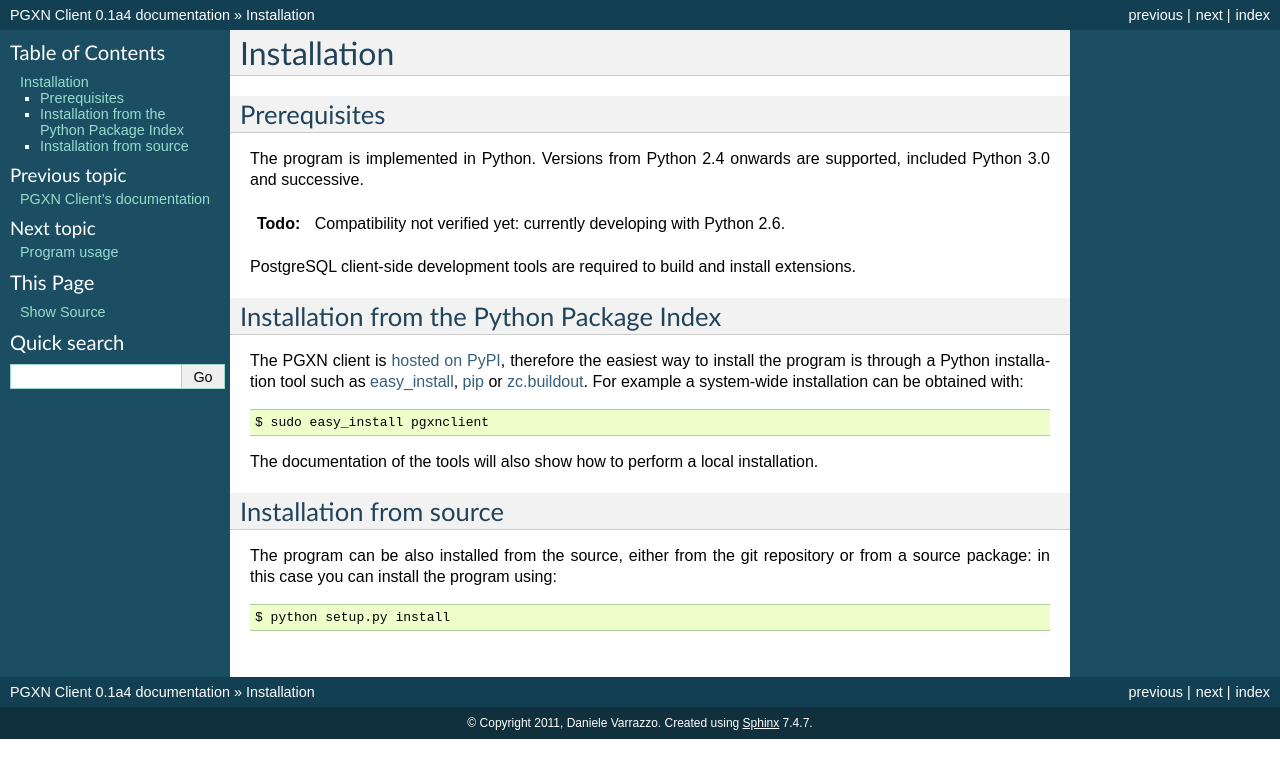
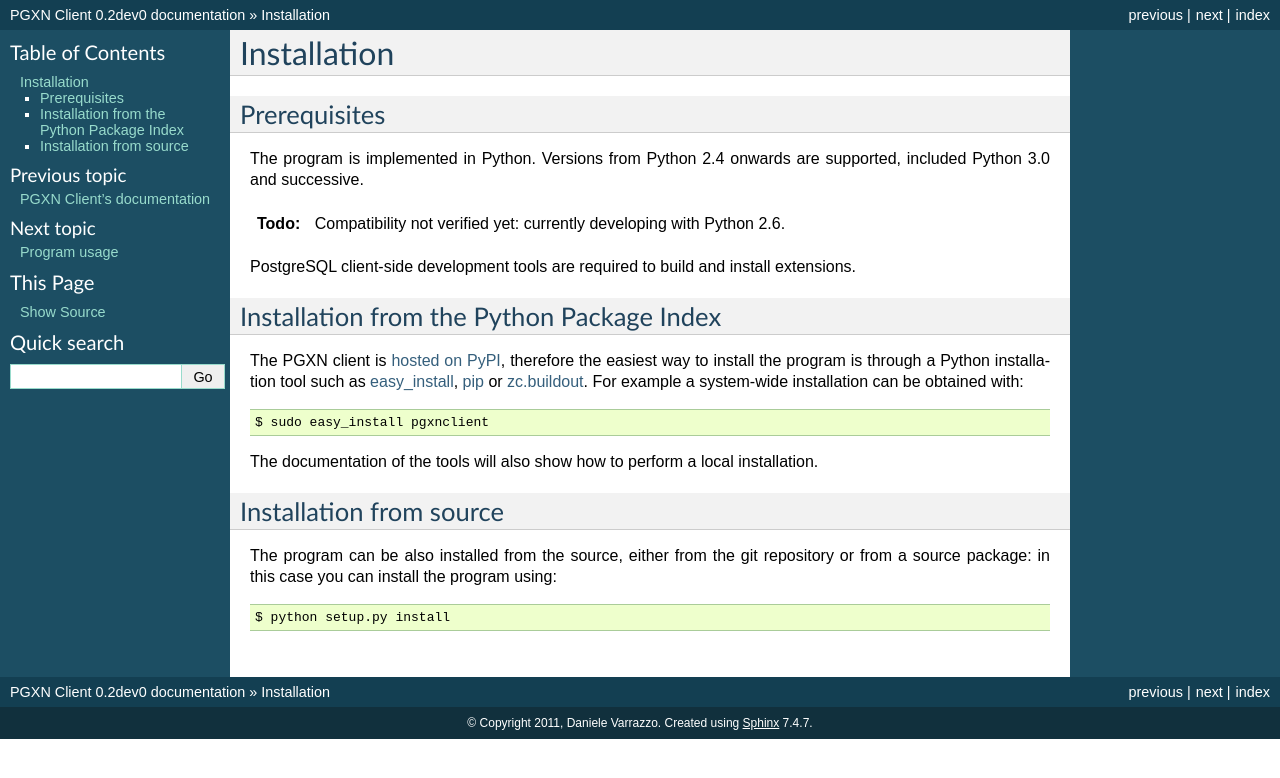
Before and after one commit to pgxn/pgxnclient, a Sphinx documentation site: the page built from docs/install.rst, in a window 1280 px wide. Shown: the top 778 px of the page. Built offline with Sphinx 7.4.7, drawn with Linux system fonts in a browser that asks for light colours; part of the change alters nothing that is shown.

```diff
--- a/docs/conf.py
+++ b/docs/conf.py
@@ -11,7 +11,7 @@
 # All configuration values have a default; values that are commented out
 # serve to show the default.
 
-import sys, os
+import sys, os, re
 
 # If extensions (or modules to document with autodoc) are in another directory,
 # add these directories to sys.path here. If the directory is relative to the
@@ -46,11 +46,18 @@ copyright = u'2011, Daniele Varrazzo'
 # The version info for the project you're documenting, acts as replacement for
 # |version| and |release|, also used in various other places throughout the
 # built documents.
-#
+
+sys.path.insert(0, '..')
+try:
+    from pgxnclient import __version__
+finally:
+    del sys.path[0]
+
 # The short X.Y version.
-version = '0.1'
+version = re.match(r'\d+\.\d+', __version__).group()
+
 # The full version, including alpha/beta/rc tags.
-release = '0.1a4'
+release = __version__
 
 # The language for content autogenerated by Sphinx. Refer to documentation
 # for a list of supported languages.
```
